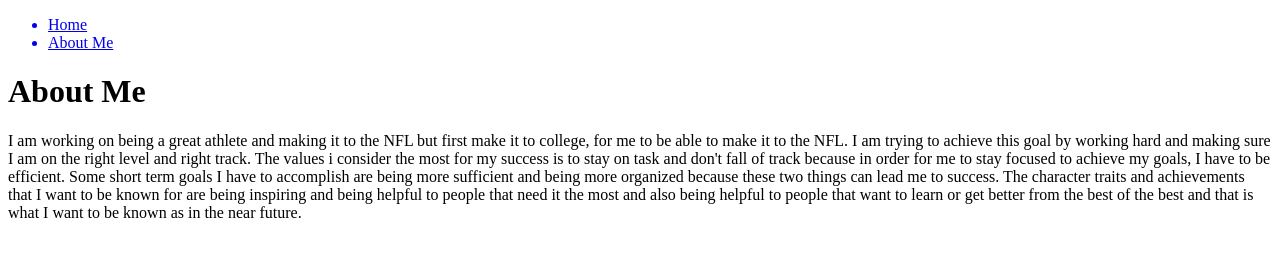
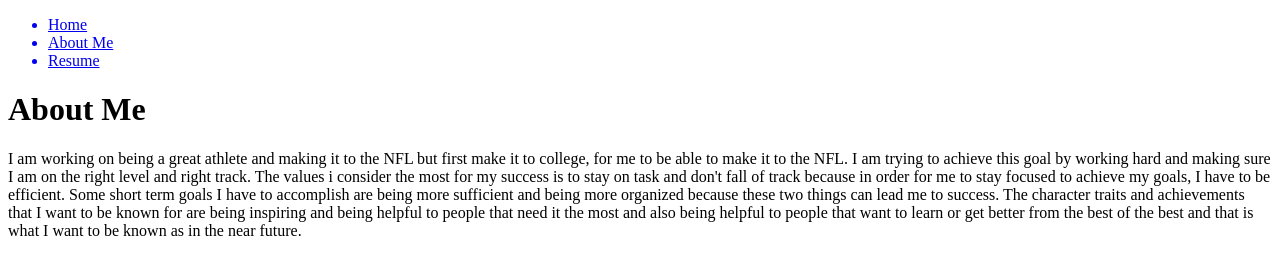
Before and after one commit to CCPS384810/CCCPS384810.github.io, a plain HTML site: page aboutme.html in a window 1280 px wide. Drawn offline with Linux system fonts and the light colour scheme.

Commit message:
Update aboutme.html

```diff
--- a/aboutme.html
+++ b/aboutme.html
@@ -8,6 +8,7 @@
       <ul>
         <a href="./index.html"><li>Home</li></a>
         <a href="./aboutme.html"><li>About Me</li></a>
+        <a href="./onlineresume.pdf"><li>Resume</li></a>
       </ul>
     </nav>
   </header>
```
